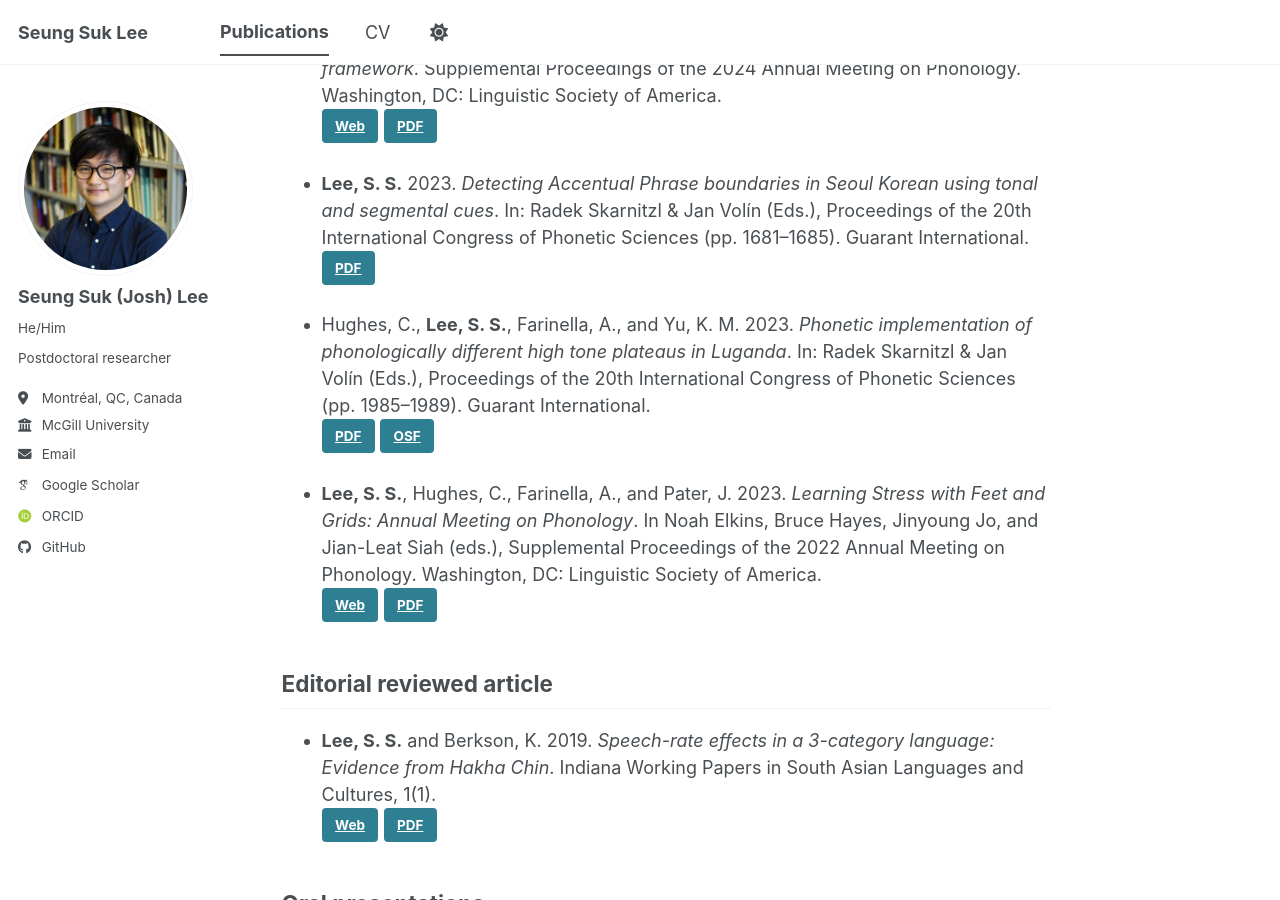
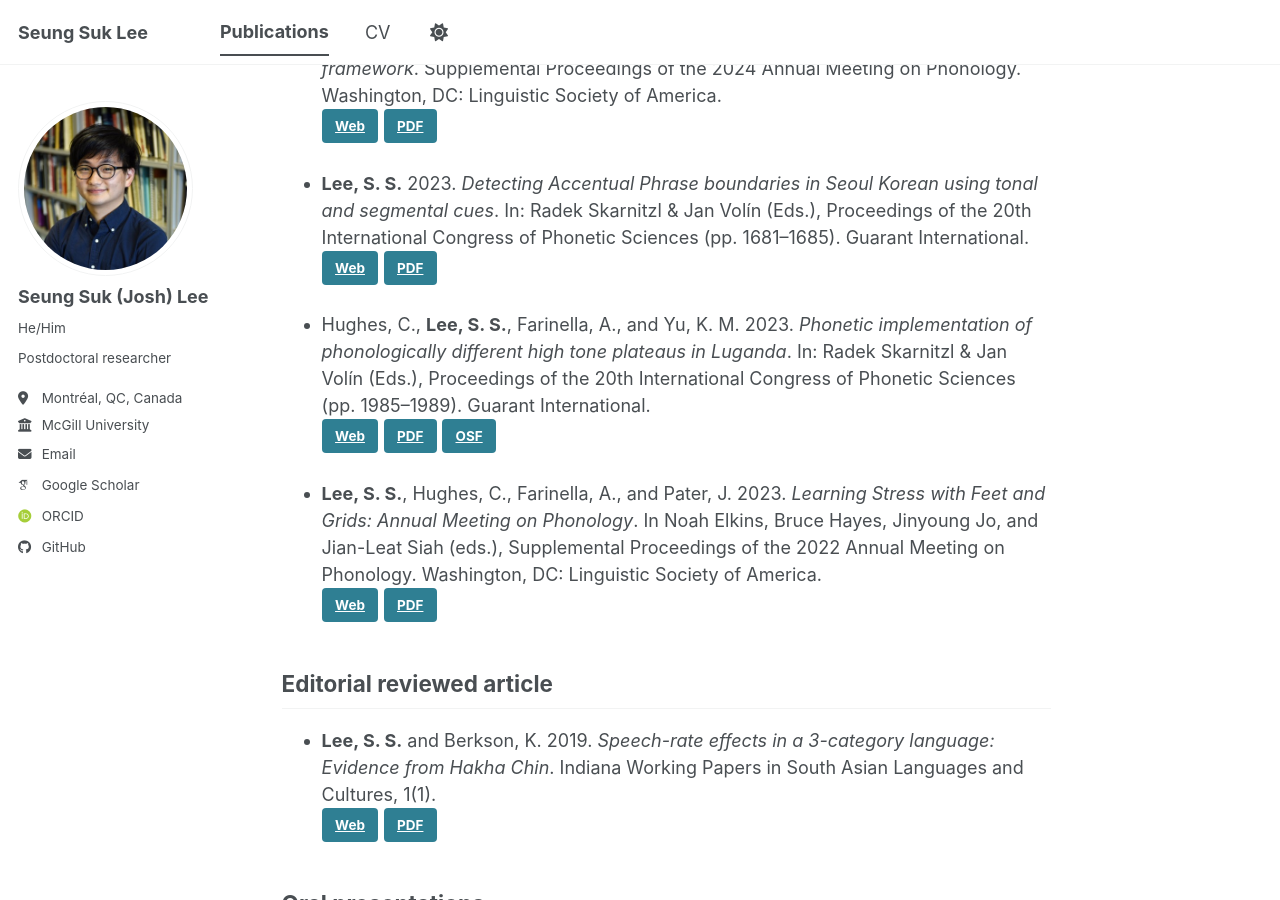
Before and after one commit to seungsuklee/seungsuklee.github.io, a Jekyll site: the page built from _pages/pubs.md, in a window 1280 px wide and 900 px high, scrolled down 887 px. Built offline with Jekyll 4.4.1, drawn with Linux system fonts in a browser that asks for light colours; some web fonts are replaced; a script bundle is joined from its source files by our own code; library files that are not in the unit come from our copies.

Commit message:
Added web links to ICPhS papers
Added links to web and PDF versions for publications.

```diff
--- a/_pages/pubs.md
+++ b/_pages/pubs.md
@@ -30,9 +30,11 @@ author_profile: true
 <a class="btn" href="https://seungsuklee.github.io/files/SS Lee, Pater, Prickett_2025_AMP.pdf" target="_blank">PDF</a>
 
 - **Lee, S. S.** 2023. *Detecting Accentual Phrase boundaries in Seoul Korean using tonal and segmental cues*. In: Radek Skarnitzl & Jan Volín (Eds.), Proceedings of the 20th International Congress of Phonetic Sciences (pp. 1681–1685). Guarant International.
+<a class="btn" href="https://www.internationalphoneticassociation.org/icphs-proceedings/ICPhS2023/full_papers/1079.pdf" target="_blank">Web</a>
 <a class="btn" href="https://seungsuklee.github.io/files/SS Lee_2023_ICPhS.pdf" target="_blank">PDF</a>
 
 - Hughes, C., **Lee, S. S.**, Farinella, A., and Yu, K. M. 2023. *Phonetic implementation of phonologically different high tone plateaus in Luganda*. In: Radek Skarnitzl & Jan Volín (Eds.), Proceedings of the 20th International Congress of Phonetic Sciences (pp. 1985–1989). Guarant International.
+<a class="btn" href="https://www.internationalphoneticassociation.org/icphs-proceedings/ICPhS2023/full_papers/1083.pdf" target="_blank">Web</a>
 <a class="btn" href="https://seungsuklee.github.io/files/hughesETAL23_luganda_icphs.pdf" target="_blank">PDF</a>
 <a class="btn" href="https://osf.io/p4gj5/" target="_blank">OSF</a>
 
```
